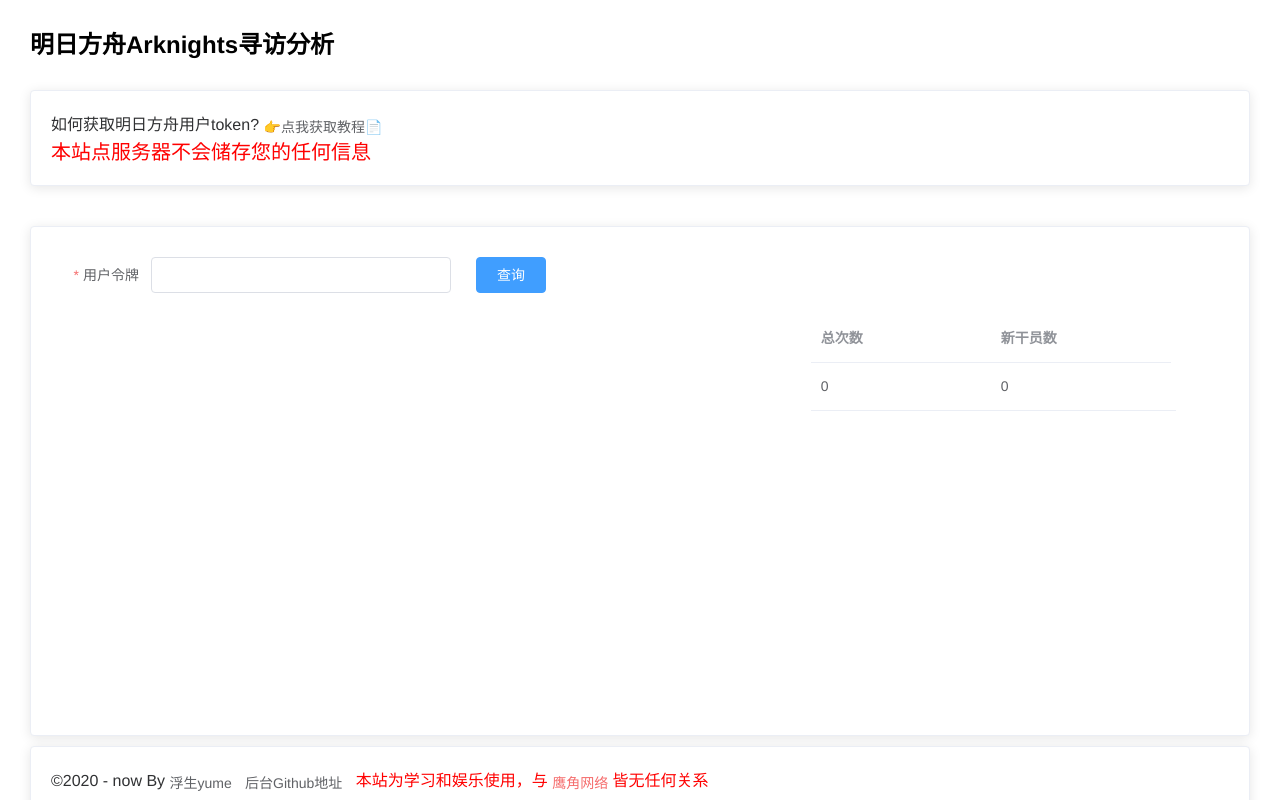
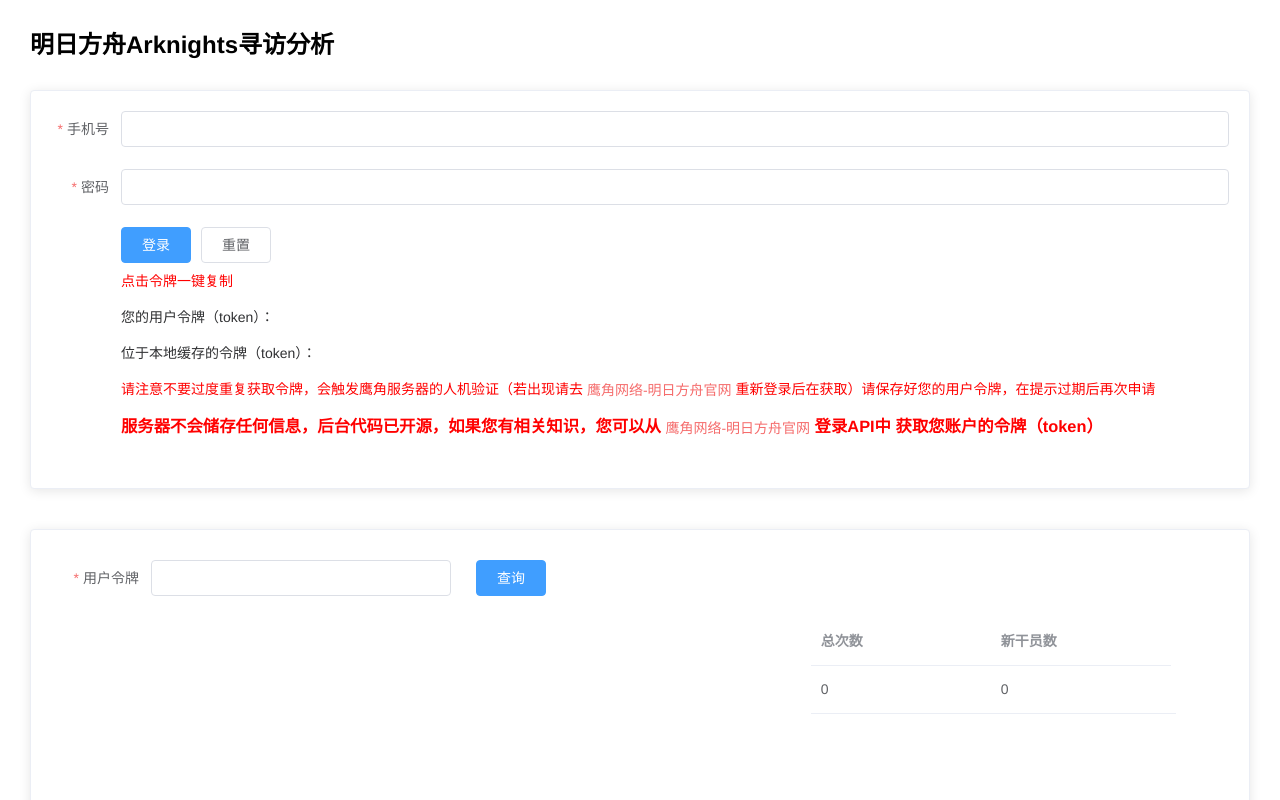
Before and after one commit to fsyume/open-recruit-analyze-vue, a Vue app: page /#/ in a window 1280 px wide. Shown: the top 800 px of the page. Built offline with nearby package versions, Linux system fonts and the light colour scheme.

Commit message:
Revert "删除登录获取token的方式"

```diff
--- a/src/views/Arknights.vue
+++ b/src/views/Arknights.vue
@@ -4,12 +4,57 @@
     <h2>明日方舟Arknights寻访分析</h2>
     <div class="main-box">
       <el-card>
-       如何获取明日方舟用户token?
-        <el-link href="https://docs.qq.com/doc/DS3ZldmRIQnJrWExO" target="_blank">👉点我获取教程📄 </el-link>
+        <el-form
+            ref="loginForm"
+            :model="loginForm"
+            :rules="rules"
+            label-width="70px"
+            size="medium"
+        >
+          <el-form-item label="手机号" prop="phone">
+            <el-input v-model="loginForm.phone"></el-input>
+          </el-form-item>
 
-        <br>
+          <el-form-item label="密码" prop="password">
+            <el-input
+                v-model="loginForm.password"
+                type="password"
+                show-password
+            ></el-input>
+          </el-form-item>
 
-        <span style="color: red;font-size: 20px">本站点服务器不会储存您的任何信息</span>
+          <el-form-item>
+            <el-button type="primary" @click="submitForm('loginForm')"
+            >登录
+            </el-button
+            >
+            <el-button @click="resetForm('loginForm')">重置</el-button>
+            <br/>
+            <span style="color: red">点击令牌一键复制</span>
+            <br>
+            <span @click="copy" class="copy-txt" :data-clipboard-text="loginForm.token">
+              您的用户令牌（token）：{{ loginForm.token }}
+            </span>
+            <br/>
+            <span @click="copy" class="copy-txt" :data-clipboard-text="localToken">
+            位于本地缓存的令牌（token）：{{ localToken }}
+              </span>
+            <br>
+            <span style="color: #ff0000">
+
+              请注意不要过度重复获取令牌，会触发鹰角服务器的人机验证（若出现请去
+              <el-link type="danger" href="https://ak.hypergryph.com/user/inquiryGacha">鹰角网络-明日方舟官网</el-link>
+              重新登录后在获取）请保存好您的用户令牌，在提示过期后再次申请
+
+              <h3>服务器不会储存任何信息，后台代码已开源，如果您有相关知识，您可以从
+                <el-link type="danger" href="https://ak.hypergryph.com/user/inquiryGacha">鹰角网络-明日方舟官网</el-link>
+                登录API中
+                获取您账户的令牌（token）
+              </h3>
+
+            </span>
+          </el-form-item>
+        </el-form>
       </el-card>
     </div>
 
--- a/vue.config.js
+++ /dev/null
@@ -1,5 +0,0 @@
-module.exports = {
-    devServer: {
-        disableHostCheck: true
-    }
-}
```
